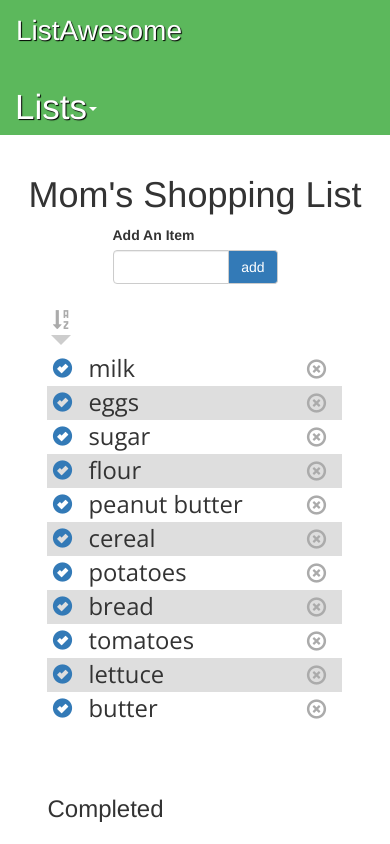
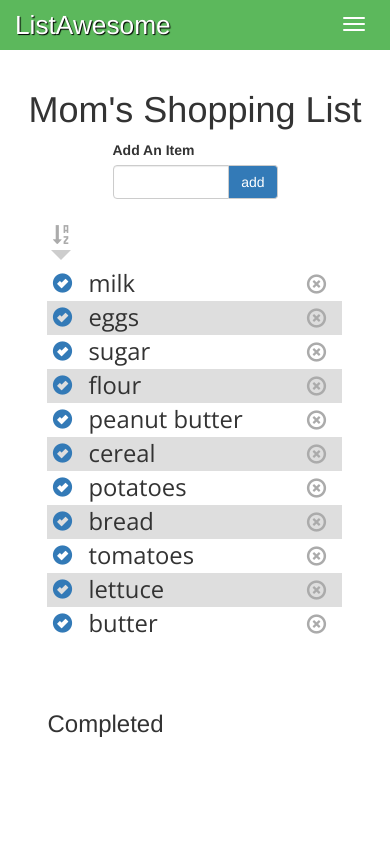
Before and after one commit to EvanMorrison/Mothers-Shopping-List, a plain HTML site: page mothers-shopping-list-index.html in a window 390 px wide. Drawn offline with nearby package versions, Linux system fonts and the light colour scheme.

Commit message:
added responsive navbar menue

```diff
--- a/mothers-shopping-list-index.html
+++ b/mothers-shopping-list-index.html
@@ -21,30 +21,33 @@
     <link rel="stylesheet" href="mothers-shopping-list-style.css" type="text/css">
 </head>
 <body>
-		<nav class="navbar navbar-static-top">
-			<div class="container-fluid">
-				<div class="navbar navbar-header">
-					<!-- <button type="button" class="navbar-toggle collapsed" data-toggle="collapse" data-target="shopping-list-nav">
+		<nav class="navbar navbar-default">
+			<div class="container">
+				<div class="navbar-header">
+					<a class="navbar-brand" href="#">ListAwesome</a>
+					<button type="button" class="navbar-toggle collapsed" data-toggle="collapse" data-target="#collapse-menu" aria-expanded="false"><span class="sr-only">Toggle navigation</span>
 					<span class="icon-bar"></span>
 					<span class="icon-bar"></span>
-						<span class="icon-bar"></span>
-					</button> -->
-					<a class="navbar-brand" href="#">ListAwesome</a>
+					<span class="icon-bar"></span></button>
 				</div><!-- navbar-header -->
 
-				<div class="navbar-right" id="shopping-list-nav">
-					<ul class="nav navbar-nav">
-						<li class="active dropdown">
-							<a href="#" class="dropdown-toggle" data-toggle="dropdown" role="button">Lists<span class="caret"></span></a>
+
+					<div class="collapse navbar-collapse navbar-right" id="collapse-menu">
+						<ul class="nav navbar-nav" id="shopping-list-nav">
+							<li>
+								<a href="#" class="dropdown-toggle" data-toggle="dropdown" role="button">Lists <span class="caret"></span>
+								</a>
 								<ul id="list-chooser" class="dropdown-menu">
 									<li><a id="moms-list" href="#">Mom's List</a></li>
 									<li><a id="evans-list" href="#">Evan's List</a></li>
-								<li><a id="reset-list" href="#" >Reset List</a></li>
+									<li class="divider"></li>
+									<li><a id="reset-list" href="#" >Reset Current List</a></li>
 								</ul>
 							</li>
 
 						</ul>
-				</div> <!-- /.navbar-collapse -->
+					</div>
+
 			</div><!-- /.container-fluid -->
 		</nav><!-- navbar -->
 
--- a/mothers-shopping-list-style.css
+++ b/mothers-shopping-list-style.css
@@ -9,38 +9,67 @@ h1 {
 
 }
 
+@media (max-width:768px) {
+	.navbar-right, 	{
+		float:right;
+	}
+}
+
 
 .navbar
  {
-	position: relative;
 	background-color: #5cb85c;
+	border:none;
 }
 
-.navbar-brand {
-	font-size: 2em;
-	padding-top: .7em;
+.navbar-header {
+	font-size: 1.5em;
+}
+
+.navbar-toggle {
+	border: none;
+}
+.navbar-default .navbar-toggle .icon-bar {
+	background: white;
+	border: none;
+}
+
+#shopping-list-nav {
+	background: #5cb85c;
 }
 
 .navbar ul, .navbar a {
 	color: white !important;
+	font-size: 1.25em;
 	text-shadow: 1px 1px 1px black;
-	background-color: #5cb85c !important;
+	background: #5cb85c;
+
+}
+.navbar-default .navbar-nav>.open>a, .navbar-default .navbar-nav>.open>a:focus, .navbar-default .navbar-nav>.open>a:hover {
+	background-color: rgb(102, 194, 102);
+}
+
+.navbar-default .navbar-toggle:focus, .navbar-default .navbar-toggle:hover {
+	background-color: rgb(102,194,102);
+}
+
+.dropdown-menu>li>a:focus, .dropdown-menu>li>a:hover {
+	background-color: rgb(102, 194, 102);
 }
 
 #list-chooser {
 	font-size: .6em;
 }
 
-.navbar-right {
+/*.navbar-right {
 	font-size: 2.5em;
-	padding-top: .2em;
 	padding-right: 2em;
 
-}
+}*/
 
-.navbar a:hover {
+/*.navbar a:hover {
 	background-color: rgb(102,194,102) !important;
-}
+}*/
 
 #add-btn, #add-btn a {
 	background-color: #337ab7 !important; /*Bootstrap blue for primary buttons*/
```
Lines whose indentation alone changed are shown as unchanged.
